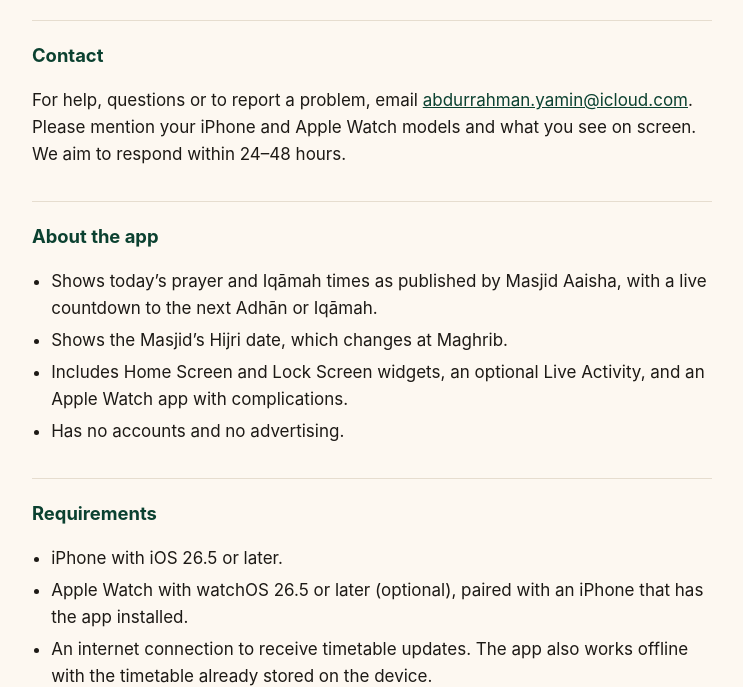
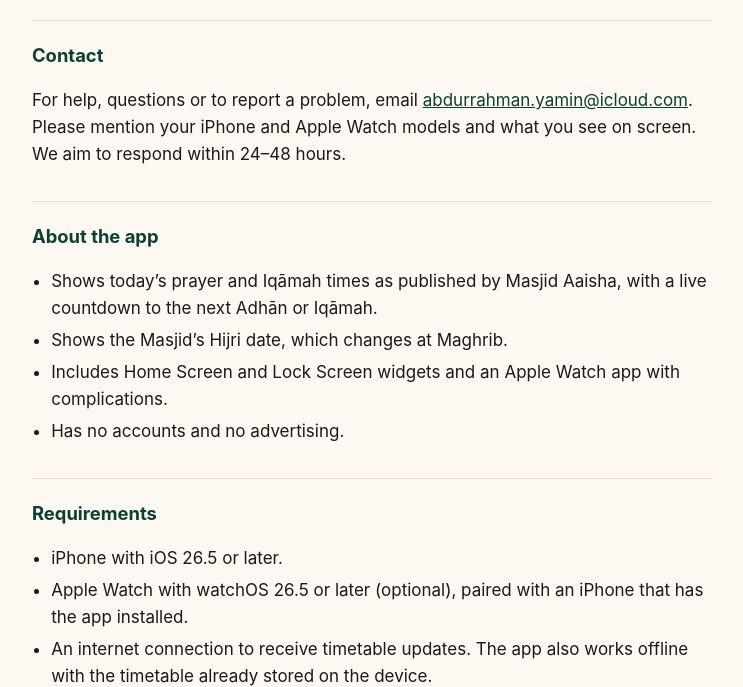
Before and after one commit to abdurrahmanyamin/masjid-aaisha-app, a plain HTML site: page index.html in a window 1280 px wide. Shown: the part 123-810 px from the top of the page, without its empty margins (268-1011 px from the left). Drawn offline with Linux system fonts and the light colour scheme.

Commit message:
Remove the discontinued Live Prayer Activity from the Support and Privacy Policy pages
The app no longer has a Live Activity. Privacy practices and the effective
date (26 November 2026) are unchanged.

Co-Authored-By: Claude Opus 5.5 <noreply@anthropic.com>

```diff
--- a/index.html
+++ b/index.html
@@ -24,7 +24,7 @@
 <ul>
   <li>Shows today’s prayer and Iqāmah times as published by Masjid Aaisha, with a live countdown to the next Adhān or Iqāmah.</li>
   <li>Shows the Masjid’s Hijri date, which changes at Maghrib.</li>
-  <li>Includes Home Screen and Lock Screen widgets, an optional Live Activity, and an Apple Watch app with complications.</li>
+  <li>Includes Home Screen and Lock Screen widgets and an Apple Watch app with complications.</li>
   <li>Has no accounts and no advertising.</li>
 </ul>
 
```
Also changed, not shown: privacy.html (+1 -1 lines).
